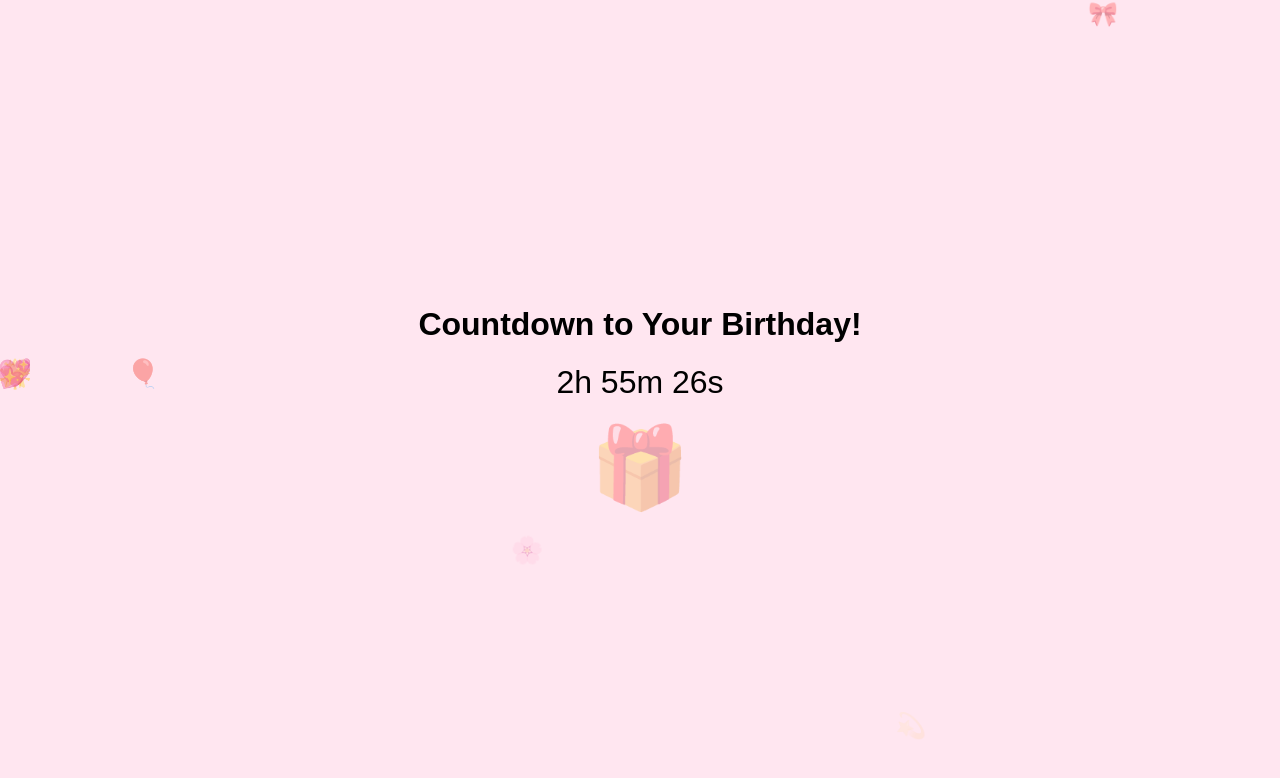
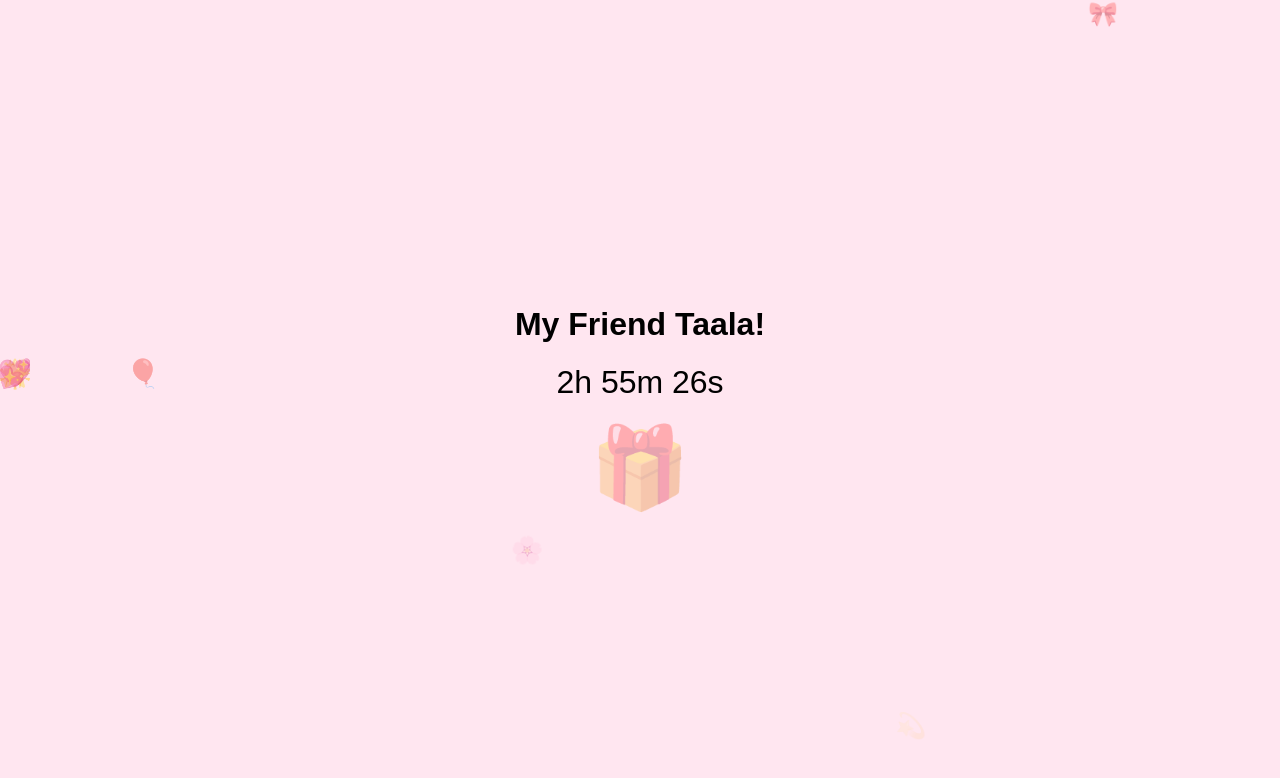
Before and after one commit to ayakiwwi/birthday-site, a plain HTML site: page index.html in a window 1280 px wide. Drawn offline with nearby package versions, Linux system fonts and the light colour scheme.

Commit message:
Update index.html

```diff
--- a/index.html
+++ b/index.html
@@ -8,7 +8,7 @@
 </head>
 <body>
   <div id="countdown-container">
-    <h1>Countdown to Your Birthday!</h1>
+    <h1>My Friend Taala!</h1>
     <div id="countdown"></div>
   </div>
 
```
